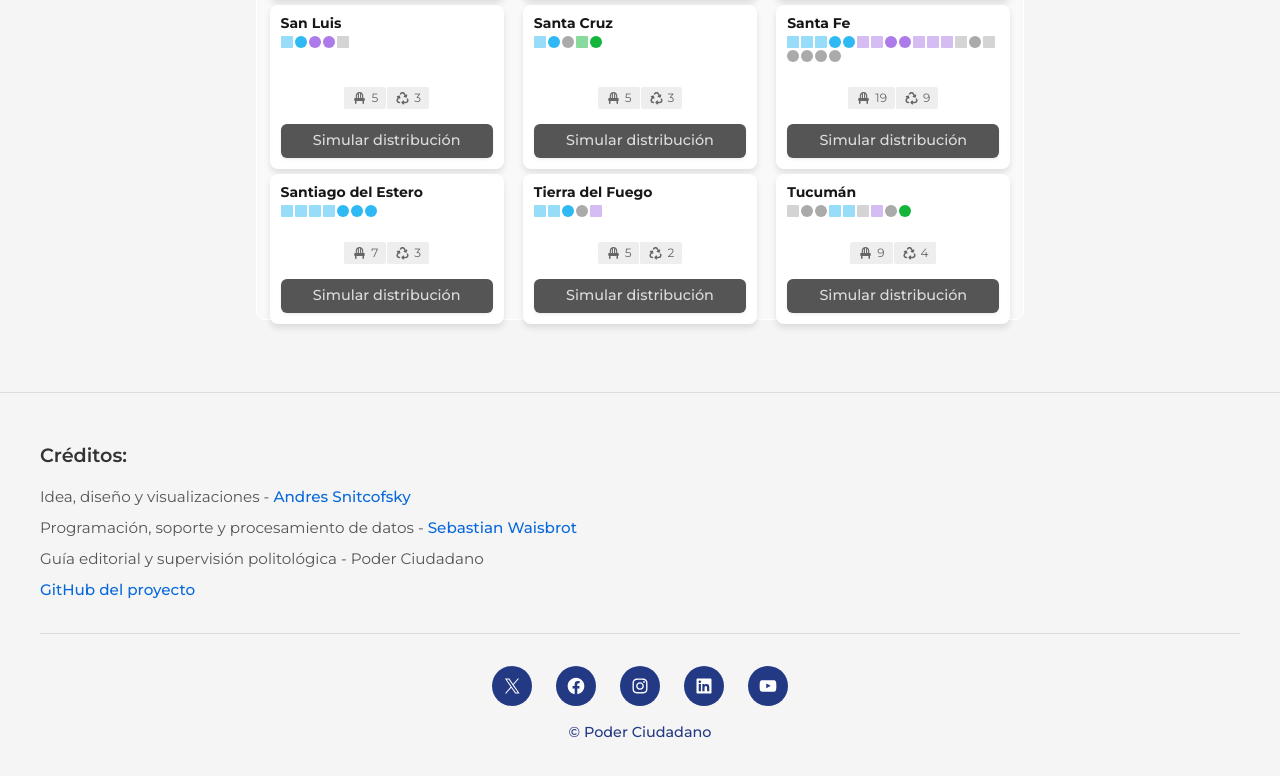
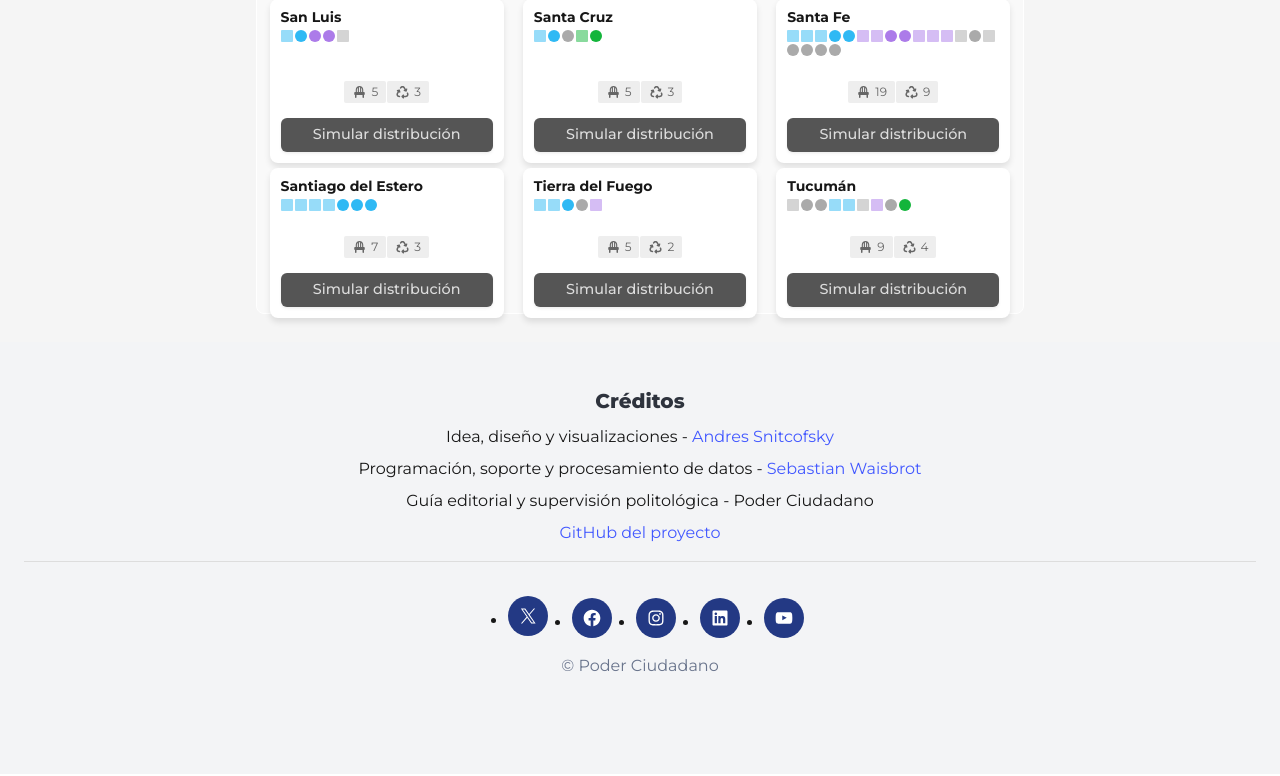
Before and after one commit to seppo0010/cuantasbancas2, a Next.js app: page / in a window 1280 px wide. Shown: the part 1617-2393 px from the top of the page. Built offline with nearby package versions, Linux system fonts and the light colour scheme.

Commit message:
version a dos columnas para pantallas anchas

```diff
--- a/src/app/Footer.tsx
+++ b/src/app/Footer.tsx
@@ -2,31 +2,31 @@ import styles from './footer.module.css';
 
 export default function Footer() {
   return (
-    <footer className={styles.footer}>
-      <div className={styles.container}>
-        <div className={styles.credits}>
-          <h3>Créditos:</h3>
-          <p>
+    <footer className="footer has-background-light">
+      <div className="content has-text-centered">
+        <div className="mb-4">
+          <p className="title is-5 mb-3">Créditos</p>
+          <p className="mb-2">
             Idea, diseño y visualizaciones - <a
               href="https://visualizando.ar"
               target="_blank"
               rel="noopener noreferrer"
-              className={styles.creditLink}
+              className="has-text-link"
             >
               Andres Snitcofsky
             </a>
           </p>
-          <p>
+          <p className="mb-2">
             Programación, soporte y procesamiento de datos - <a
               href="https://github.com/seppo0010"
               target="_blank"
               rel="noopener noreferrer"
-              className={styles.creditLink}
+              className="has-text-link"
             >
               Sebastian Waisbrot
             </a>
           </p>
-          <p>
+          <p className="mb-2">
             Guía editorial y supervisión politológica - Poder Ciudadano
           </p>
           <p>
@@ -34,7 +34,7 @@ export default function Footer() {
               href="https://github.com/seppo0010/cuantasbancas2"
               target="_blank"
               rel="noopener noreferrer"
-              className={styles.githubLink}
+              className="has-text-link"
             >
               GitHub del proyecto
             </a>
@@ -109,8 +109,8 @@ export default function Footer() {
             </li>
           </ul>
 
-          <p className={styles.copyright}>
-            <a href="https://poderciudadano.org/" target="_blank" rel="noreferrer noopener">
+          <p className="mt-3">
+            <a href="https://poderciudadano.org/" target="_blank" rel="noreferrer noopener" className="has-text-grey">
               © Poder Ciudadano
             </a>
           </p>
--- a/src/app/home.module.css
+++ b/src/app/home.module.css
@@ -72,7 +72,7 @@
 
 .chamberDetailContainer {
     text-align: center;
-    margin-top: 8px;
+    margin-top: 2px;
 }
 
 .chamberDetailToggle {
--- a/src/app/page.module.css
+++ b/src/app/page.module.css
@@ -3,8 +3,8 @@
 }
 
 .container {
-  padding: 8px;
-  max-width: 800px;
+  padding: 8px 20px;
+  max-width: 100%;
   margin: 20px auto;
 }
 
--- a/src/app/page.tsx
+++ b/src/app/page.tsx
@@ -97,7 +97,7 @@ export default function Home() {
                             }
                             {showChamberDetail && (
                                 <>
-                                    <br/><br/>
+                                    <br/>
                                     <span className={homeStyles.chamberDetailText}>
                                         {selectedChamber === 'diputados' ? (
                                             <>La Cámara de Diputados tiene 257 miembros que se renuevan por mitades cada 2 años. Este 26 de octubre se elegirán 127 representantes y en 2027 los restantes 130. La cantidad de bancas se distribuye según los votos que saca cada partido a través de una fórmula matemática llamada D&apos;Hont.</>
```
Also changed, not shown: src/app/Mapa.tsx (+6 -1 lines), src/app/provincia.tsx (+5 -3 lines).
